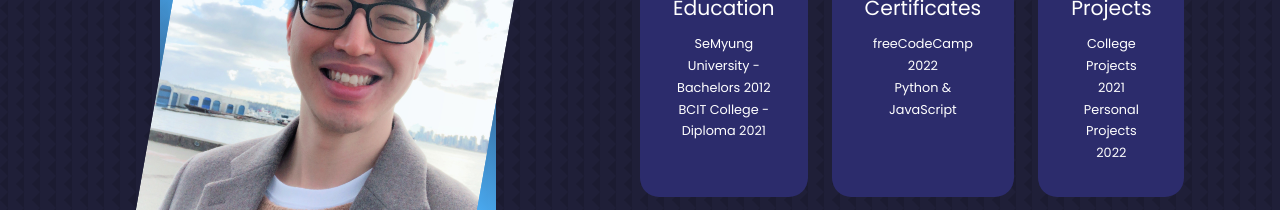
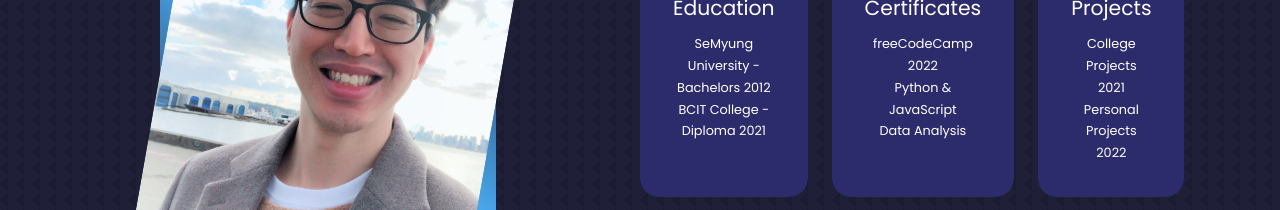
Before and after one commit to ryancho-hakhyeon/Portfolio, a React (Create React App) app: page / in a window 1280 px wide. Shown: the part 1120-1330 px from the top of the page. Built offline with nearby package versions, Linux system fonts and the light colour scheme.

Commit message:
change footer again

```diff
--- a/src/components/about/About.jsx
+++ b/src/components/about/About.jsx
@@ -37,6 +37,7 @@ const About = () => {
                             <ul>
                                 <li>freeCodeCamp 2022</li>
                                 <li>Python & JavaScript</li>
+                                <li>Data Analysis</li>
                             </ul>
                         </article>
 
```
